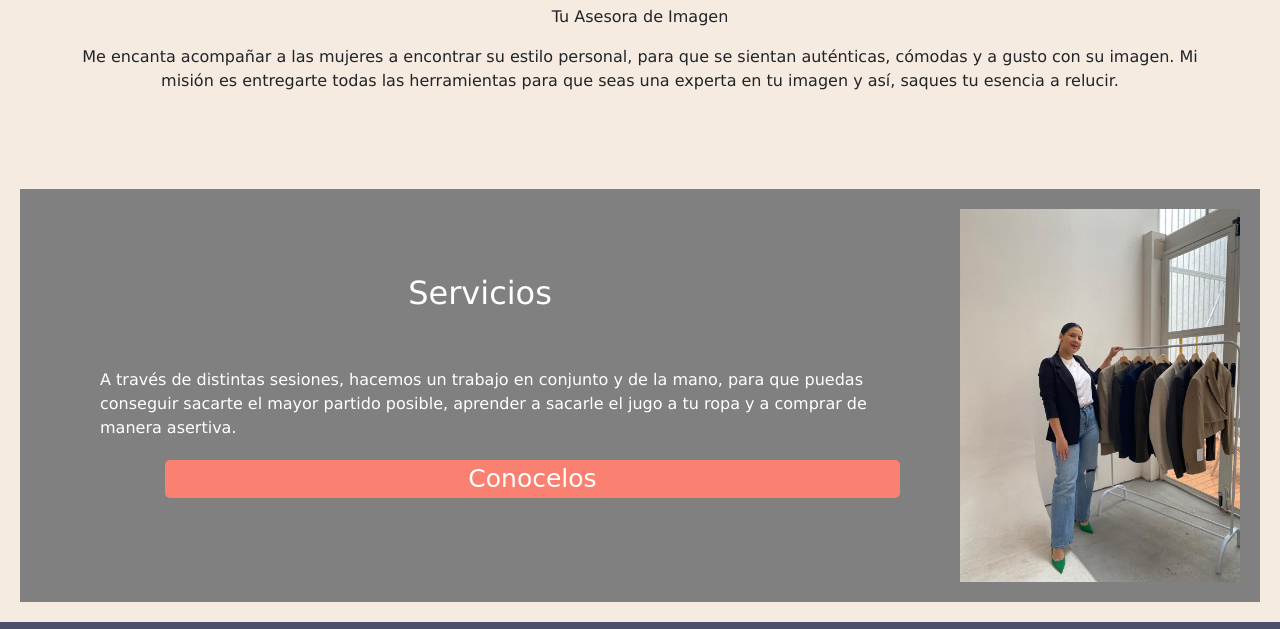
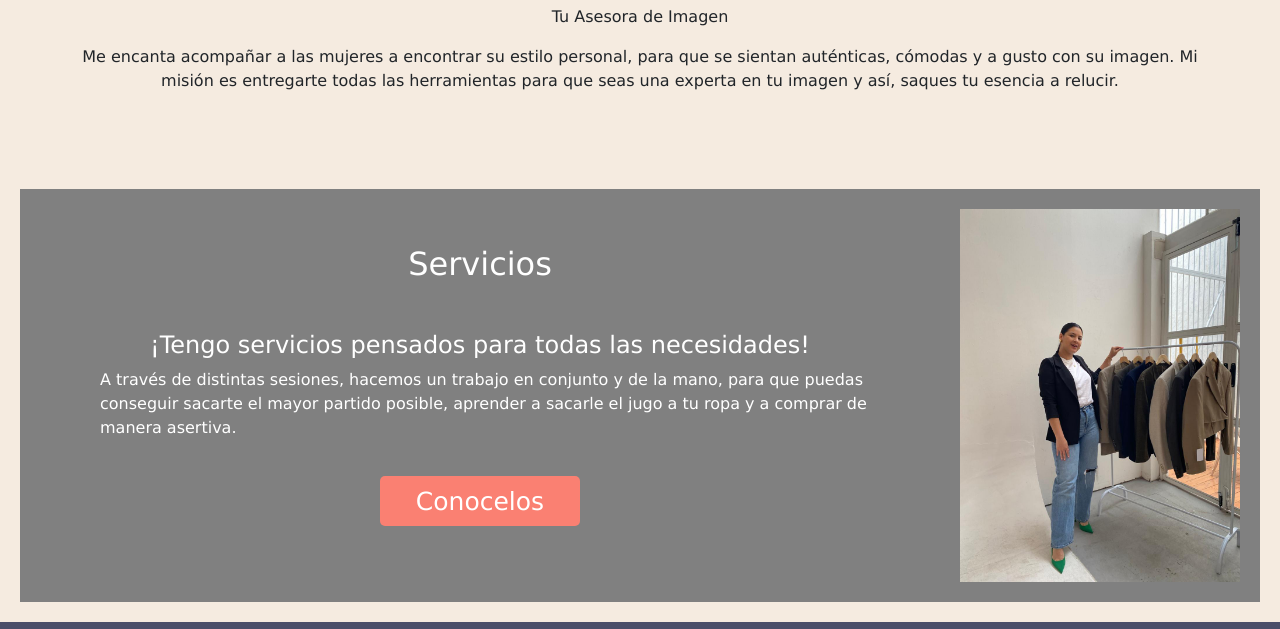
Before and after one commit to IranGRe/clase-de-git-f, a plain HTML site: page index.html in a window 1280 px wide. Shown: the part 691-1320 px from the top of the page. Drawn offline with nearby package versions, Linux system fonts and the light colour scheme.

Commit message:
ya se pudo arreglar el boton de conocelos

```diff
--- a/index.html
+++ b/index.html
@@ -58,7 +58,7 @@
             <section class="inicio-2">
                 <div>
                     <h2>Servicios</h2>
-                    <h3></h3>
+                    <h3>¡Tengo servicios pensados para todas las necesidades!</h3>
                     <p>A través de distintas sesiones, hacemos un trabajo en conjunto y de la mano, para que puedas conseguir sacarte el mayor partido posible, aprender a sacarle el jugo a tu ropa y a comprar de manera asertiva.</p>
 
                     <div class="btn-conocelos">
--- a/scss/layout/_section-principal.scss
+++ b/scss/layout/_section-principal.scss
@@ -17,7 +17,6 @@ main{
 
     .inicio-2{
         align-items:center;
-        justify-content: center;
         color: white;
         background-color: gray;
         font-family: 'Lucida Sans', 'Lucida Sans Regular', 'Lucida Grande', 'Lucida Sans Unicode', Geneva, Verdana, sans-serif;
@@ -46,9 +45,14 @@ main{
         }
         div{
             margin: 20px;
+            display: flex;
+            flex-direction: column;
+            align-items: center;
 
 
             .btn-conocelos{
+                width: 200px;
+                height: 50px;
                 display: flex;
                 justify-content: center;
                 align-items: center;
@@ -59,18 +63,13 @@ main{
                 border-radius: 5px;
                 border: none;
                 cursor: pointer;
-                font-family: cursive;
                 font-size: 25px;
                 transition: background-color 0.3s;
-                margin-left: 125px;
 
 
                   a{
                         color:white;
                         display: flex;
-                        justify-content: center;
-                        align-items: center;
-                        align-items: center;
                         padding: auto;
                         text-decoration: none;
                     }
```
Also changed, not shown: css/style.css, 1 other file.
